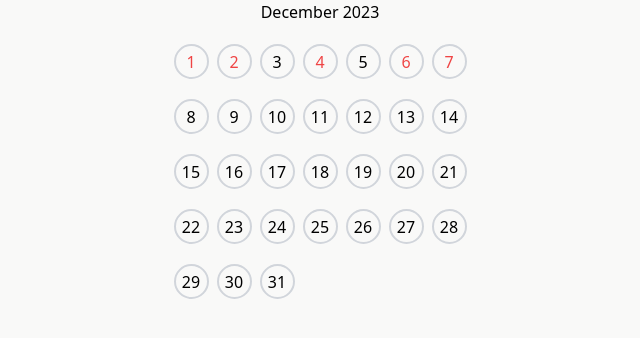
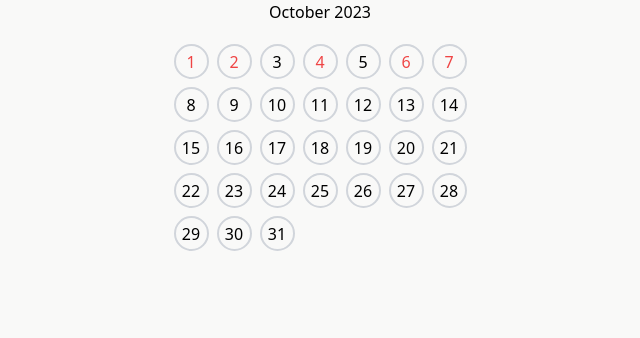
Before and after one commit to devashishbakare/BookNow, a React (Vite) app in the folder frontend/: page /cal in a window 1280 px wide. Shown: the top 338 px of the page, without its empty margins (320-960 px from the left). Built offline with nearby package versions, Linux system fonts and the light colour scheme.

Commit message:
added calendar functionality

```diff
--- a/frontend/src/App.jsx
+++ b/frontend/src/App.jsx
@@ -4,9 +4,10 @@ import { BrowserRouter, Routes, Route } from "react-router-dom";
 import { Hotel } from "./Components/Hotel";
 import { Calendar } from "./Components/Calendar";
 function App() {
+  const date = new Date();
   const dates = {
-    year: 2023,
-    month: 12,
+    year: date.getFullYear(),
+    month: date.getMonth() + 1,
     availableDates: [1, 2, 4, 6, 7],
   };
   return (
--- a/frontend/src/Components/Calendar.jsx
+++ b/frontend/src/Components/Calendar.jsx
@@ -1,50 +1,52 @@
-import React from "react";
+import React, { useEffect } from "react";
+import { useState } from "react";
+export const Calendar = ({ year, month, availableDates }) => {
+  // calculate day in month
+  const daysInMonth = new Date(year, month, 0).getDate();
 
-export const Calendar = ({ year, month, availableDates }) => {
-  console.log("here we come");
-  console.log(year, month, availableDates);
-  const daysInMonth = new Date(year, month + 1, 0).getDate();
+  // calander status update
+  const [dateSelectionStatus, setDateSelectionStatus] = useState(
+    new Array(daysInMonth + 1).fill(0)
+  );
+
+  // filling available status to set
+  let checkDates = new Set();
+  for (let dayInDate of availableDates) {
+    checkDates.add(dayInDate);
+  }
+
+  // checking avaible status in O(N) times
   const isDateHighlighted = (day) => {
-    return availableDates.includes(day);
+    return checkDates.has(day);
   };
 
-  //set to add available dates
-  let selectedDates = new Set();
-  //todo : we have do something to highlight this is selected
-  const getSelectedDate = (selectedDate) => {
-    console.log("selected date " + selectedDate);
-    if (selectedDate.has(selectedDate)) {
-      selectedDates.add(selectedDate);
-    } else {
-      selectedDates.delete(selectedDate);
-    }
+  // update the date selection by user
+  const dateSelection = (selectedDate) => {
+    setDateSelectionStatus((prevDateSelectionStatus) => {
+      const updatedDateSelectionStatus = [...prevDateSelectionStatus];
+      updatedDateSelectionStatus[selectedDate] =
+        updatedDateSelectionStatus[selectedDate] === 1 ? 0 : 1;
+
+      return updatedDateSelectionStatus;
+    });
   };
 
-  const days = [...Array(daysInMonth).keys()];
-  const numRows = Math.ceil(daysInMonth / 7);
-  const calendar = [];
+  // creating dates row-wise
+  let storeDate = [];
+  for (let i = 0; i < 5; i++) {
+    storeDate[i] = [];
+  }
 
-  for (let row = 0; row < numRows; row++) {
-    const rowDays = days.slice(row * 7, (row + 1) * 7);
+  for (let i = 0; i < 4; i++) {
+    for (let j = 1; j <= 7; j++) {
+      storeDate[i][j - 1] = 7 * i + j;
+    }
+  }
+  let ind = 0;
+  for (let i = 29; i <= daysInMonth; i++) {
+    storeDate[storeDate.length - 1][ind++] = i;
+  }
 
-    calendar.push(
-      <div key={row} className="flex gap-2">
-        {rowDays.map((day) => (
-          <div
-            key={day}
-            className={`h-[35px] w-[35px] border-2 border-gray-300 rounded-[50%] centerDiv ${
-              isDateHighlighted(day + 1)
-                ? `text-red-500`
-                : `pointer-events-none`
-            }`}
-            onClick={() => getSelectedDate(day + 1)}
-          >
-            {day + 1}
-          </div>
-        ))}
-      </div>
-    );
-  }
   return (
     <>
       <div className="h-full w-full centerDiv flex-col gap-5">
@@ -54,7 +56,31 @@ export const Calendar = ({ year, month, availableDates }) => {
             year: "numeric",
           })}
         </span>
-        <div className="flex flex-col gap-5">{calendar}</div>
+        <div className="h-auto w-auto flex flex-col gap-2">
+          {storeDate.map((dateMap) => (
+            <div className="flex flex-row gap-2" key={dateMap[0] + "month"}>
+              {dateMap.map((date) => (
+                <div
+                  className={`h-[35px] w-[35px] border-2 border-gray-300 rounded-[50%] centerDiv ${
+                    isDateHighlighted(date)
+                      ? `text-red-500 cursor-pointer`
+                      : `pointer-events-none`
+                  }
+                      ${
+                        dateSelectionStatus[date] === 1
+                          ? "calendarSelection"
+                          : ""
+                      }
+                      `}
+                  onClick={() => dateSelection(date)}
+                  key={date}
+                >
+                  {date}
+                </div>
+              ))}
+            </div>
+          ))}
+        </div>
       </div>
     </>
   );
--- a/frontend/src/index.css
+++ b/frontend/src/index.css
@@ -25,3 +25,8 @@ body {
 .addFont {
   font-family: "Poppins", sans-serif;
 }
+
+.calendarSelection {
+  background-color: black;
+  border: 1px solid white;
+}
```
